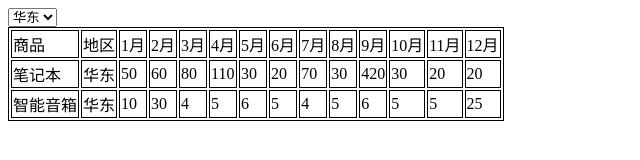
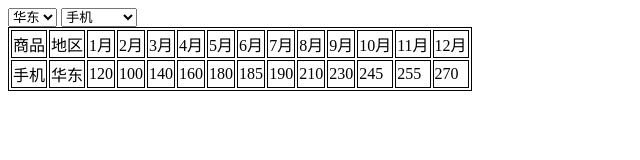
Before and after one commit to lisiyu55/ifeZeroBasisCollege, a plain HTML site: page day31-33/saleIndex.html in a window 1280 px wide. Shown: the whole page, without its empty margins (0-640 px from the left). Drawn offline with Linux system fonts and the light colour scheme.

Commit message:
update MIS system

```diff
--- a/day31-33/saleIndex.html
+++ b/day31-33/saleIndex.html
@@ -12,10 +12,16 @@
 </head>
 
 <body>
-    <select id="selectBar" onchange="selectChange()">
+    <select id="selectRegionBar" onchange="selectChange()">
         <option value="华东" selected>华东</option>
         <option value="华北">华北</option>
         <option value="华南">华南</option>
+    </select>
+
+    <select id="selectProductBar" onchange="selectChange()">
+        <option value="手机" selected>手机</option>
+        <option value="笔记本">笔记本</option>
+        <option value="智能音箱">智能音箱</option>
     </select>
 
     <script>
@@ -64,7 +70,7 @@
         }
 
         function emptyTable() {
-            var body=document.getElementsByTagName("body");
+            var body = document.getElementsByTagName("body");
             var table = document.getElementsByTagName("table");
             body[0].removeChild(table[0]);
 
@@ -74,11 +80,12 @@
             var table = document.createElement("table");
             var bodys = document.getElementsByTagName("body");
             var body = bodys[0];
-            var str = document.getElementById("selectBar").value;
+            var region = document.getElementById("selectRegionBar").value;
+            var product = document.getElementById("selectProductBar").value;
             body.appendChild(table);
-            for (var j = 0; j < sourceData.length; j++) {
+            for (var j = -1; j < sourceData.length; j++) {
                 var tr = document.createElement("tr");
-                if (j == 0) {
+                if (j == -1) {
                     var td1 = document.createElement("td");
                     td1.innerHTML = "商品";
                     var td2 = document.createElement("td");
@@ -93,7 +100,7 @@
                     table.appendChild(tr);
                 }
                 else {
-                    if (sourceData[j].region == str) {
+                    if (sourceData[j].region == region && sourceData[j].product == product) {
                         var tr = document.createElement("tr");
                         var td1 = document.createElement("td");
                         td1.innerHTML = sourceData[j].product;
```
